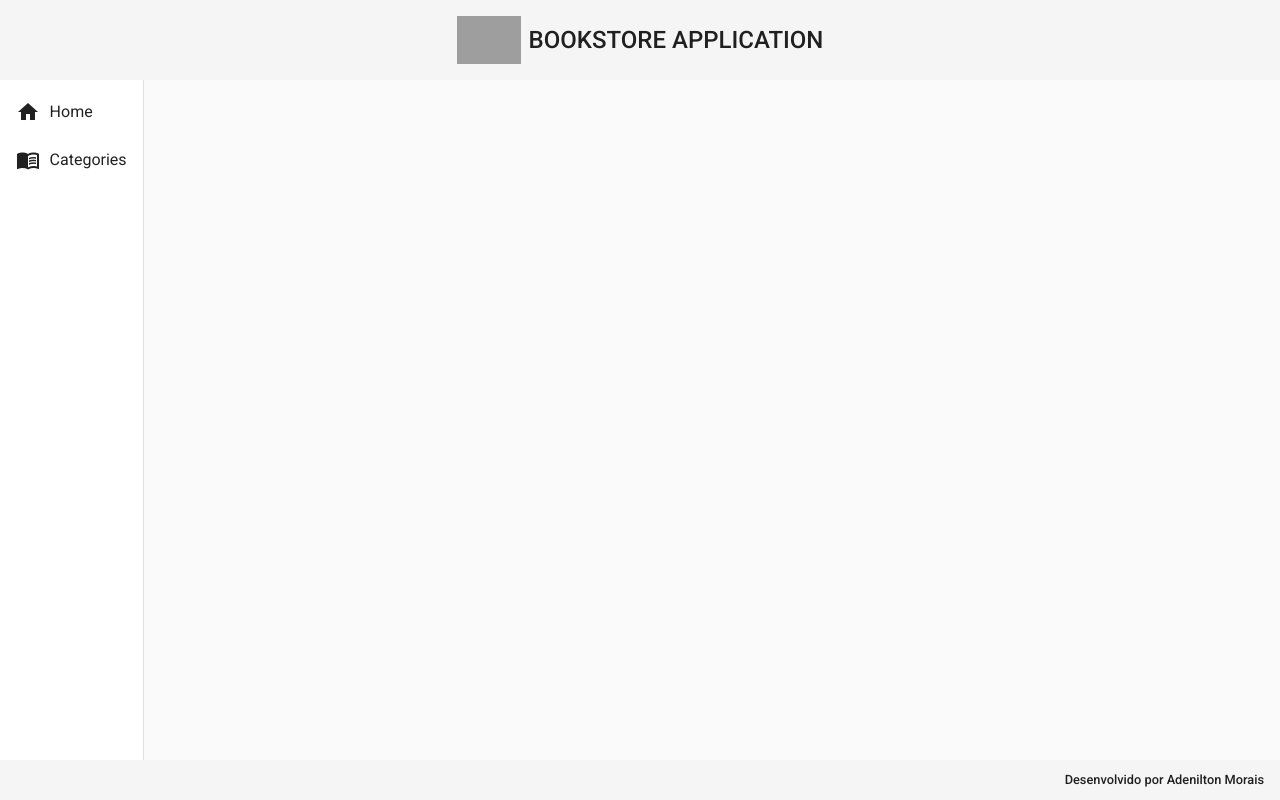
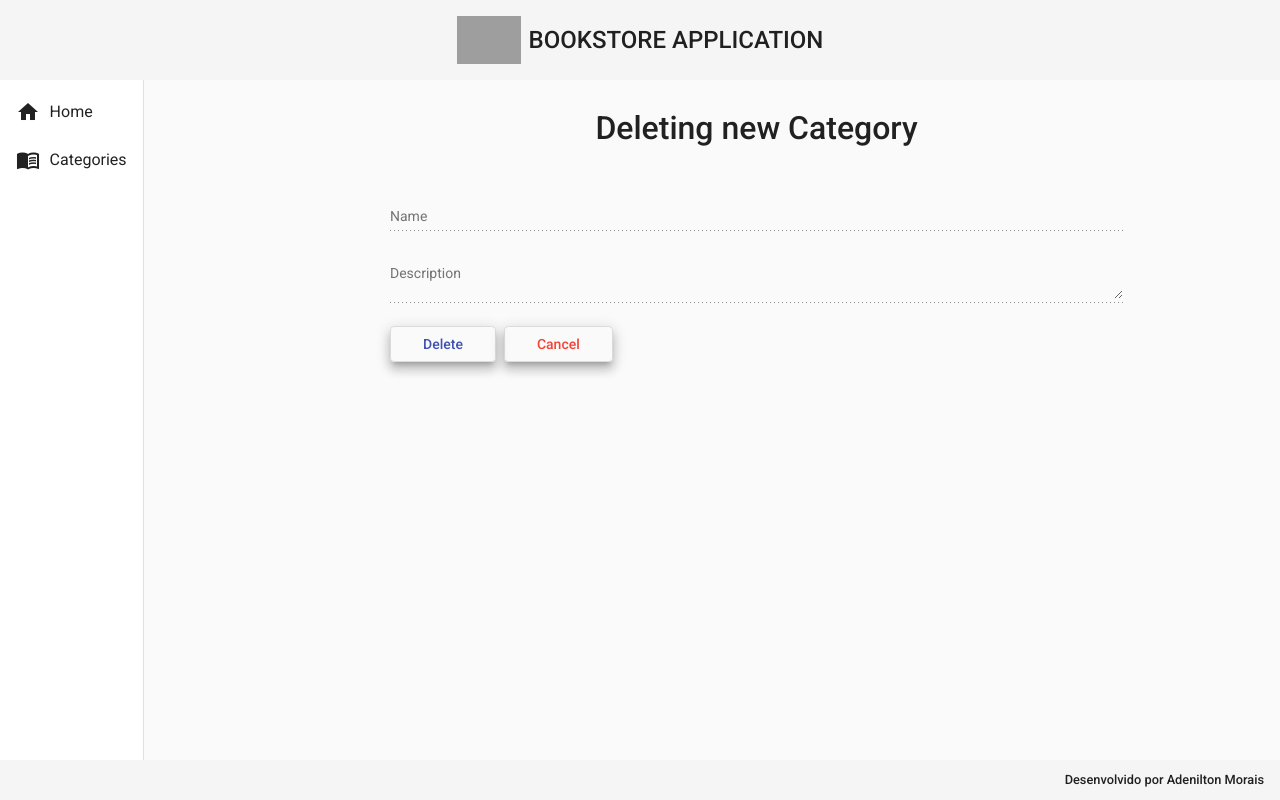
Before and after one commit to Adeniltonarcanjo/bookstore-front, an Angular app: page /categories/delete/1 in a window 1280 px wide. Before the commit this address led to /. Built offline with nearby package versions, Linux system fonts and the light colour scheme; no server answers; grey boxes are pictures that could not be loaded.

Commit message:
delete category implemented

```diff
--- a/src/app/app-routing.module.ts
+++ b/src/app/app-routing.module.ts
@@ -1,6 +1,7 @@
 import { NgModule } from '@angular/core';
 import { RouterModule, Routes } from '@angular/router';
 import { CategoryCreatComponent } from './components/views/category/category-create/category-create.component';
+import { CategoryDeleteComponent } from './components/views/category/category-delete/category-delete.component';
 import { CategoryReadComponent } from './components/views/category/category-read/category-read.component';
 import { HomeComponent } from './components/views/home/home.component';
 
@@ -17,7 +18,12 @@
   {
     path:"category/create",
     component:CategoryCreatComponent
+  },
+  {
+    path:"categories/delete/:id",
+    component:CategoryDeleteComponent
   }
+
 
 
 ];
--- a/src/app/app.module.ts
+++ b/src/app/app.module.ts
@@ -23,6 +23,7 @@
 import {MatInputModule} from '@angular/material/input';
 import {MatFormFieldModule} from '@angular/material/form-field';
 import {MatSnackBarModule} from '@angular/material/snack-bar';
+import { CategoryDeleteComponent } from './components/views/category/category-delete/category-delete.component';
 
 
 
@@ -35,6 +36,7 @@
     HomeComponent,
     CategoryReadComponent,
     CategoryCreatComponent,
+    CategoryDeleteComponent,
 
   ],
   imports: [
--- /dev/null
+++ b/src/app/components/views/category/category-delete/category-delete.component.css
@@ -0,0 +1,27 @@
+form{
+    text-align: center;
+    width: 70%;
+    margin: 2rem auto 0 auto;
+}
+
+h1{
+    font-size: 2rem;
+    font-weight: 500;
+    margin-bottom: 3rem ;
+}
+
+button{
+   margin-right: .5rem;
+   padding-right: 2rem;
+   padding-left: 2rem;
+   margin-top: .3rem;
+}
+
+.form{
+    width: 100%;
+}
+
+.buttons{
+    width: 100%;
+    text-align: start;
+}
--- /dev/null
+++ b/src/app/components/views/category/category-delete/category-delete.component.html
@@ -0,0 +1,18 @@
+<form>
+    <h1>Deleting new Category</h1>
+    <mat-form-field class="form">
+        <mat-label>Name</mat-label>
+        <input matInput [(ngModel)]="category.name"  type="text" name="Name" disabled>
+    </mat-form-field>
+
+    <mat-form-field class="form">
+        <mat-label>Description</mat-label>
+        <textarea  matInput [(ngModel)]="category.description"  type="text" name="Description" disabled></textarea>
+    </mat-form-field>
+
+    <div class="buttons">
+        <button (click)="delete()" class="mat-elevation-z8"  mat-stroked-button color="primary">Delete</button>
+        <button (click)="cancel()" class="mat-elevation-z8"  mat-stroked-button color="warn">Cancel</button>
+    </div>
+
+</form>
--- /dev/null
+++ b/src/app/components/views/category/category-delete/category-delete.component.ts
@@ -0,0 +1,46 @@
+import { Component, OnInit } from '@angular/core';
+import { ActivatedRoute, Router } from '@angular/router';
+import { Category } from '../category.model';
+import { CategoryService } from '../category.service';
+
+@Component({
+  selector: 'app-category-delete',
+  templateUrl: './category-delete.component.html',
+  styleUrls: ['./category-delete.component.css']
+})
+export class CategoryDeleteComponent implements OnInit {
+
+  category: Category={
+    id:'',
+    name:'',
+    description:''
+  }
+
+  constructor(private service: CategoryService, private route: ActivatedRoute, private router: Router) { }
+
+  ngOnInit(): void {
+    this.category.id = this.route.snapshot.paramMap.get('id')!;
+    this.findById();
+  }
+
+  findById(): void{
+    this.service.findById(this.category.id!).subscribe((response)=>{
+      this.category.name = response.name
+      this.category.description=response.description
+    })
+  }
+
+ delete():void{
+  this.service.delete(this.category.id!).subscribe((Response)=>{
+    this.router.navigate(['categories'])
+    this.service.menssage('Category Deleted')
+  }, err=>{
+    this.service.menssage(err.error.error)
+  })
+ }
+
+ cancel(): void {
+  this.router.navigate(['categories'])
+ }
+
+}
--- a/src/app/components/views/category/category-read/category-read.component.html
+++ b/src/app/components/views/category/category-read/category-read.component.html
@@ -42,8 +42,8 @@
                     <a class="edit" href="#">
                         <i class="material-icons">edit</i>
                     </a>
-                    <a class="delete" href="#">
-                        <i class="material-icons">delete</i>
+                    <a class="delete" routerLink="delete/{{row.id}}">
+                        <i class="material-icons" >delete</i>
                     </a>
                 </td>
             </ng-container>
--- a/src/app/components/views/category/category.service.ts
+++ b/src/app/components/views/category/category.service.ts
@@ -19,9 +19,19 @@
     return this.http.get<Category[]>(url);
   }
 
+  findById(id:String):Observable<Category>{
+    const url=`${this.baseUrl}/categories/${id}`;
+    return this.http.get<Category>(url);
+  }
+
   create(category:Category): Observable<Category>{
     const url=`${this.baseUrl}/categories`;
     return this.http.post<Category>(url,category);
+  }
+
+  delete(id:String): Observable<void>{
+    const url=`${this.baseUrl}/categories/${id}`;
+    return this.http.delete<void>(url)
   }
 
   menssage(str:string):void{
```
